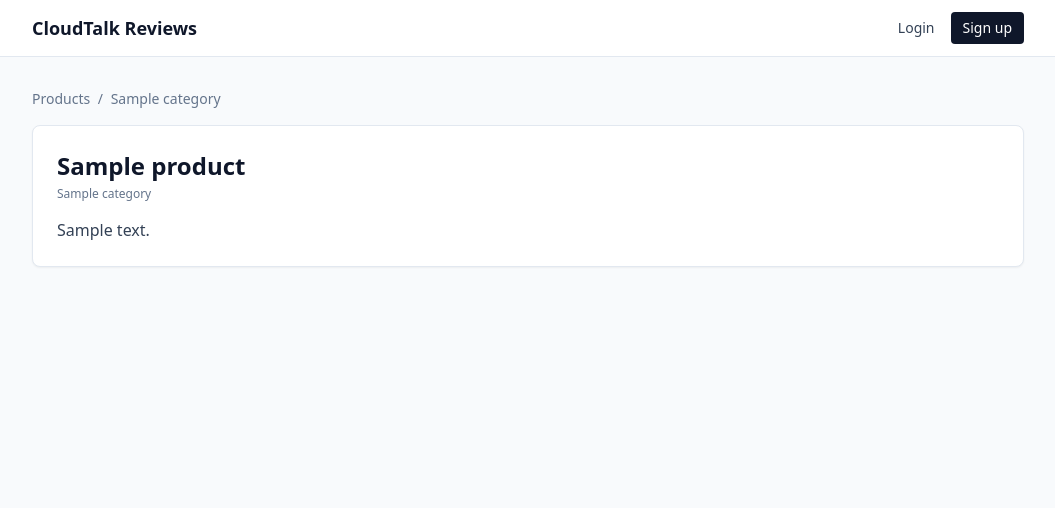
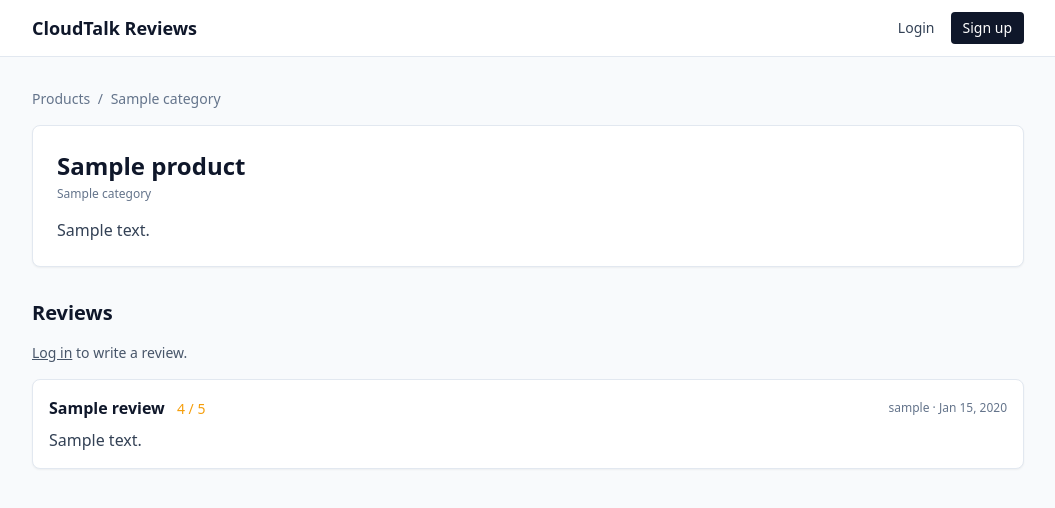
Before and after one commit to milosta/claudtalk-coding-challenge, a Django app: a page that uses templates/catalog/product_detail.html in a window 1280 px wide. Shown: the top 508 px of the page, without its empty margins (112-1167 px from the left). Run offline with Django 5.2, Linux system fonts and the light colour scheme; tables that the repository leaves empty hold one stand-in row (values such as "Sample post"); some libraries are stand-ins or nearby versions.

Commit message:
feat(reviews): add HTMX-aware create, edit, and delete views

```diff
--- a/apps/catalog/views.py
+++ b/apps/catalog/views.py
@@ -48,3 +48,11 @@ class ProductDetailView(DetailView):
     template_name = "catalog/product_detail.html"
     context_object_name = "product"
     slug_url_kwarg = "slug"
+
+    def get_context_data(self, **kwargs):
+        from apps.reviews.forms import ReviewForm
+
+        ctx = super().get_context_data(**kwargs)
+        ctx["review_form"] = ReviewForm()
+        ctx["reviews"] = self.object.reviews.select_related("user")
+        return ctx
--- /dev/null
+++ b/apps/reviews/forms.py
@@ -0,0 +1,42 @@
+from django import forms
+from django.core.exceptions import ValidationError
+
+from .models import Review
+
+
+class ReviewForm(forms.ModelForm):
+    class Meta:
+        model = Review
+        fields = ["rating", "title", "body"]
+        widgets = {
+            "rating": forms.Select(
+                choices=[(i, f"{i} / 5") for i in range(5, 0, -1)],
+                attrs={"class": "w-full px-3 py-2 border border-slate-300 rounded"},
+            ),
+            "title": forms.TextInput(
+                attrs={
+                    "placeholder": "Summary",
+                    "maxlength": 120,
+                    "class": "w-full px-3 py-2 border border-slate-300 rounded",
+                },
+            ),
+            "body": forms.Textarea(
+                attrs={
+                    "rows": 4,
+                    "placeholder": "Your review",
+                    "class": "w-full px-3 py-2 border border-slate-300 rounded",
+                },
+            ),
+        }
+
+    def clean(self) -> dict:
+        cleaned = super().clean()
+        product_id = getattr(self.instance, "product_id", None)
+        user_id = getattr(self.instance, "user_id", None)
+        if product_id and user_id:
+            qs = Review.objects.filter(product_id=product_id, user_id=user_id)
+            if self.instance.pk:
+                qs = qs.exclude(pk=self.instance.pk)
+            if qs.exists():
+                raise ValidationError("You've already reviewed this product.")
+        return cleaned
--- /dev/null
+++ b/apps/reviews/urls.py
@@ -0,0 +1,15 @@
+from django.urls import path
+
+from . import views
+
+app_name = "reviews"
+
+urlpatterns = [
+    path(
+        "products/<slug:slug>/reviews/",
+        views.review_create,
+        name="create",
+    ),
+    path("reviews/<int:pk>/edit/", views.review_edit, name="edit"),
+    path("reviews/<int:pk>/delete/", views.review_delete, name="delete"),
+]
--- a/config/urls.py
+++ b/config/urls.py
@@ -3,6 +3,7 @@ from django.urls import include, path
 
 urlpatterns = [
     path("", include("apps.catalog.urls")),
+    path("", include("apps.reviews.urls")),
     path("accounts/", include("apps.accounts.urls")),
     path("admin/", admin.site.urls),
 ]
--- a/templates/catalog/product_detail.html
+++ b/templates/catalog/product_detail.html
@@ -13,4 +13,6 @@
   <p class="text-xs text-slate-500 mt-1">{{ product.category.name }}</p>
   <p class="text-slate-700 mt-4 whitespace-pre-line">{{ product.description }}</p>
 </article>
+
+{% include "reviews/partials/_review_section.html" %}
 {% endblock %}
--- /dev/null
+++ b/templates/reviews/partials/_review_card.html
@@ -0,0 +1,30 @@
+<article id="review-{{ review.pk }}"
+         class="bg-white p-4 rounded-lg border border-slate-200 shadow-sm">
+  <header class="flex items-center justify-between mb-2">
+    <div>
+      <span class="font-semibold">{{ review.title }}</span>
+      <span class="ml-2 text-sm text-amber-500">{{ review.rating }} / 5</span>
+    </div>
+    <div class="text-xs text-slate-500">
+      {{ review.user.username }} · {{ review.created_at|date:"M j, Y" }}
+      {% if review.updated_at != review.created_at %}
+        <span title="{{ review.updated_at|date:'M j, Y H:i' }}">(edited)</span>
+      {% endif %}
+    </div>
+  </header>
+  <p class="text-slate-700 whitespace-pre-line">{{ review.body }}</p>
+  {% if user.is_authenticated and review.user_id == user.id %}
+    <footer class="mt-3 flex gap-2 text-sm">
+      <a href="{% url 'reviews:edit' pk=review.pk %}" class="text-slate-600 hover:text-slate-900 underline">Edit</a>
+      <form method="post" action="{% url 'reviews:delete' pk=review.pk %}"
+            hx-post="{% url 'reviews:delete' pk=review.pk %}"
+            hx-target="#review-section"
+            hx-swap="outerHTML"
+            hx-confirm="Delete your review?"
+            class="inline">
+        {% csrf_token %}
+        <button type="submit" class="text-red-600 hover:text-red-800 underline">Delete</button>
+      </form>
+    </footer>
+  {% endif %}
+</article>
--- /dev/null
+++ b/templates/reviews/partials/_review_list.html
@@ -0,0 +1,7 @@
+<div id="review-list" class="space-y-3">
+  {% for review in reviews %}
+    {% include "reviews/partials/_review_card.html" with review=review %}
+  {% empty %}
+    <p class="text-slate-500 text-sm">No reviews yet.</p>
+  {% endfor %}
+</div>
--- /dev/null
+++ b/templates/reviews/partials/_review_section.html
@@ -0,0 +1,11 @@
+<section id="review-section" class="mt-8 space-y-4">
+  <h2 class="text-xl font-semibold">Reviews</h2>
+  {% if user.is_authenticated %}
+    {% include "reviews/partials/_review_form.html" %}
+  {% else %}
+    <p class="text-sm text-slate-600">
+      <a href="{% url 'accounts:login' %}" class="underline">Log in</a> to write a review.
+    </p>
+  {% endif %}
+  {% include "reviews/partials/_review_list.html" %}
+</section>
```
Also changed, not shown: apps/reviews/views.py (added, +68 -0 lines), templates/reviews/edit.html (added, +38 -0 lines), templates/reviews/partials/_review_form.html (added, +32 -0 lines).
